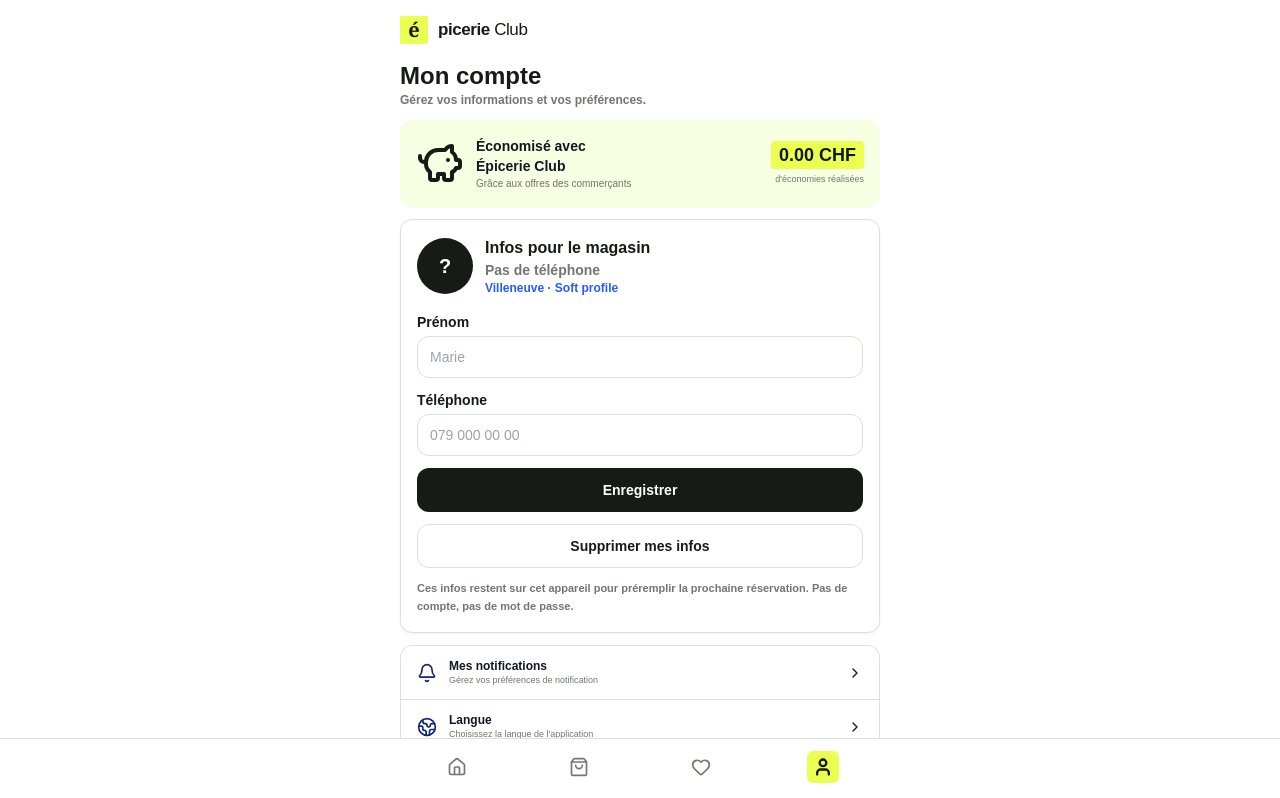
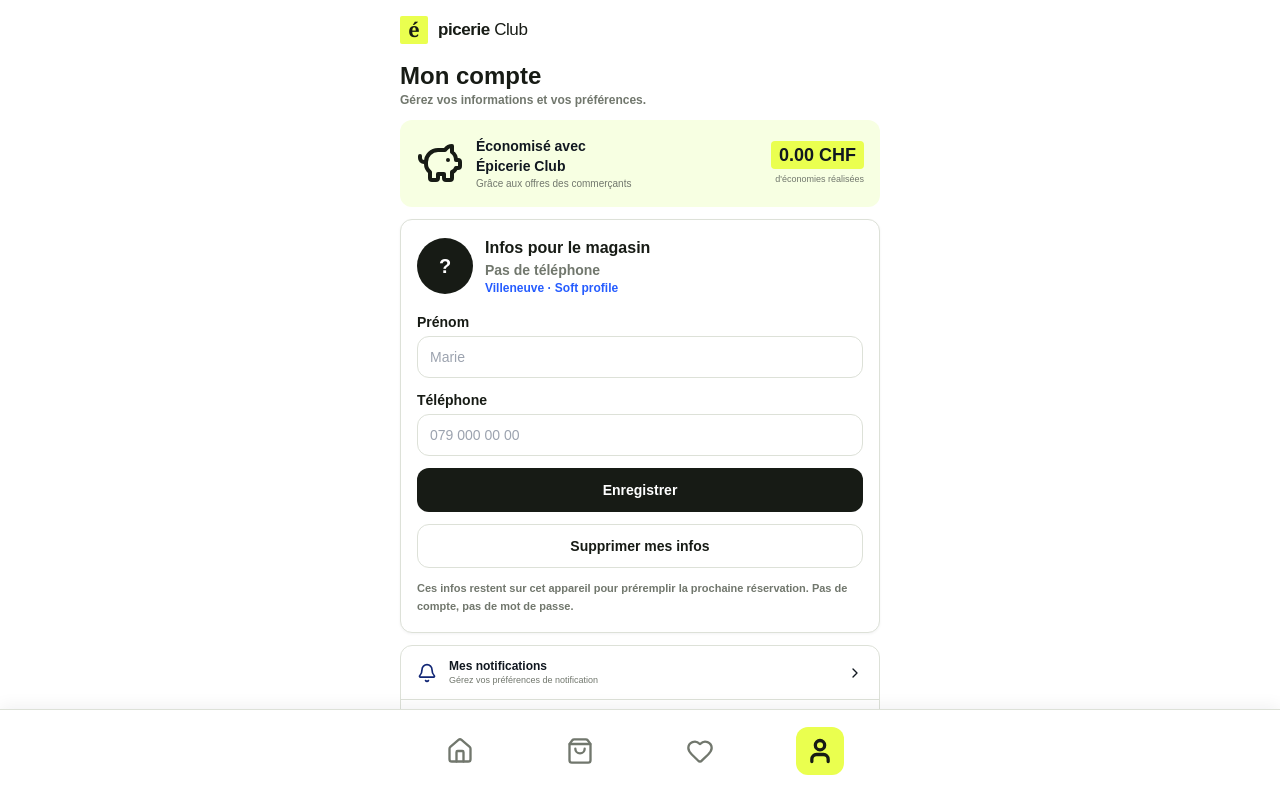
Before and after one commit to jassimyehya7-crypto/origin, a Next.js app: page /profil in a window 1280 px wide. Shown: the top 798 px of the page. Built offline with nearby package versions, Linux system fonts and the light colour scheme; no server answers; the database is empty.

Commit message:
fix: agrandir la navigation et afficher cinq commerces demo

```diff
--- a/src/app/favoris/page.tsx
+++ b/src/app/favoris/page.tsx
@@ -16,12 +16,15 @@ export default async function FavorisPage() {
   const favorites = await getFavorites();
   const rows = (
     await Promise.all(
-      favorites.map(async (f) => {
+      favorites
+        .filter((f) => f.shopId.startsWith("demo_"))
+        .slice(0, 5)
+        .map(async (f) => {
         const shop = await getShop(f.shopId);
         if (!shop) return null;
         const offers = await getOffers({ shopId: shop.id, publishedOnly: true });
         return { f, shop, active: offers.length, photo: offers[0] ? offerPhoto(offers[0]) : null };
-      })
+        })
     )
   ).filter(Boolean) as Array<{
     f: (typeof favorites)[number];
--- a/src/app/globals.css
+++ b/src/app/globals.css
@@ -49,7 +49,7 @@ body {
 
 @layer utilities {
   .safe-pb {
-    padding-bottom: calc(5.5rem + env(safe-area-inset-bottom));
+    padding-bottom: calc(7rem + env(safe-area-inset-bottom));
   }
   .scrollbar-hide::-webkit-scrollbar {
     display: none;
--- a/src/components/client/BottomNav.tsx
+++ b/src/components/client/BottomNav.tsx
@@ -15,8 +15,8 @@ const items = [
 export function BottomNav() {
   const pathname = usePathname();
   return (
-    <nav className="fixed bottom-0 left-0 right-0 z-40 border-t border-ec-rule bg-white pb-[max(5px,env(safe-area-inset-bottom))]">
-      <div className="mx-auto flex max-w-lg items-stretch justify-around px-3 py-1.5">
+    <nav className="fixed bottom-0 left-0 right-0 z-40 border-t border-ec-rule bg-white pb-[max(8px,env(safe-area-inset-bottom))] shadow-[0_-3px_16px_rgba(17,24,32,0.06)]">
+      <div className="mx-auto flex h-[82px] max-w-lg items-center justify-around px-4 py-2">
         {items.map(({ href, label, icon: Icon }) => {
           const active =
             href === "/" ? pathname === "/" : pathname.startsWith(href);
@@ -25,14 +25,14 @@ export function BottomNav() {
               key={href}
               href={href}
               className={cn(
-                "flex h-11 min-w-[4.5rem] items-center justify-center rounded-[9px] py-2 text-[0px] font-bold transition",
+                "flex h-16 min-w-[5rem] items-center justify-center rounded-[12px] py-2 text-[0px] font-bold transition",
                 active
                   ? "text-ec-ink"
                   : "text-ec-muted hover:text-ec-ink"
               )}
             >
-              <span className={cn("flex h-8 w-8 items-center justify-center rounded-md", active && "bg-ec-yellow")}>
-                <Icon className={cn("h-5 w-5", active && "stroke-[2.8]")} />
+              <span className={cn("flex h-12 w-12 items-center justify-center rounded-[12px]", active && "bg-ec-yellow")}>
+                <Icon className={cn("h-7 w-7", active && "stroke-[2.8]")} />
               </span>
               <span className="sr-only">{label}</span>
             </Link>
```
